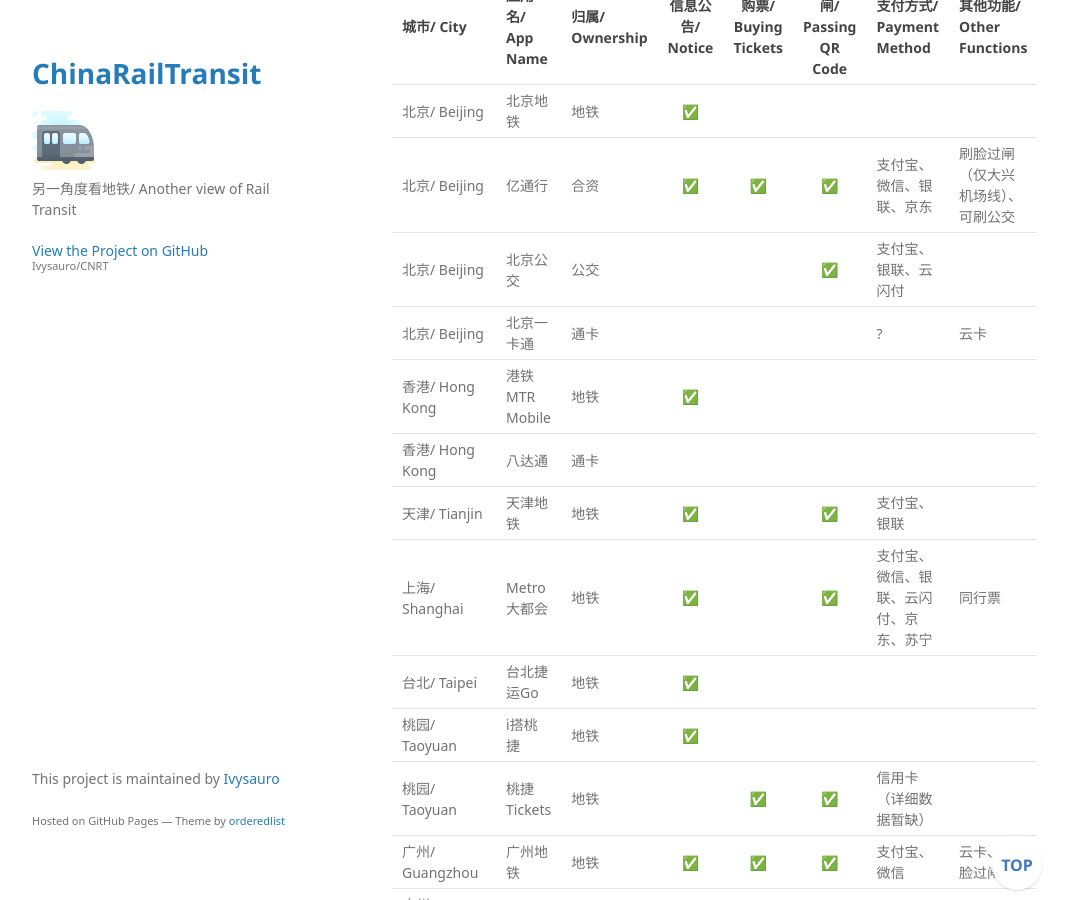
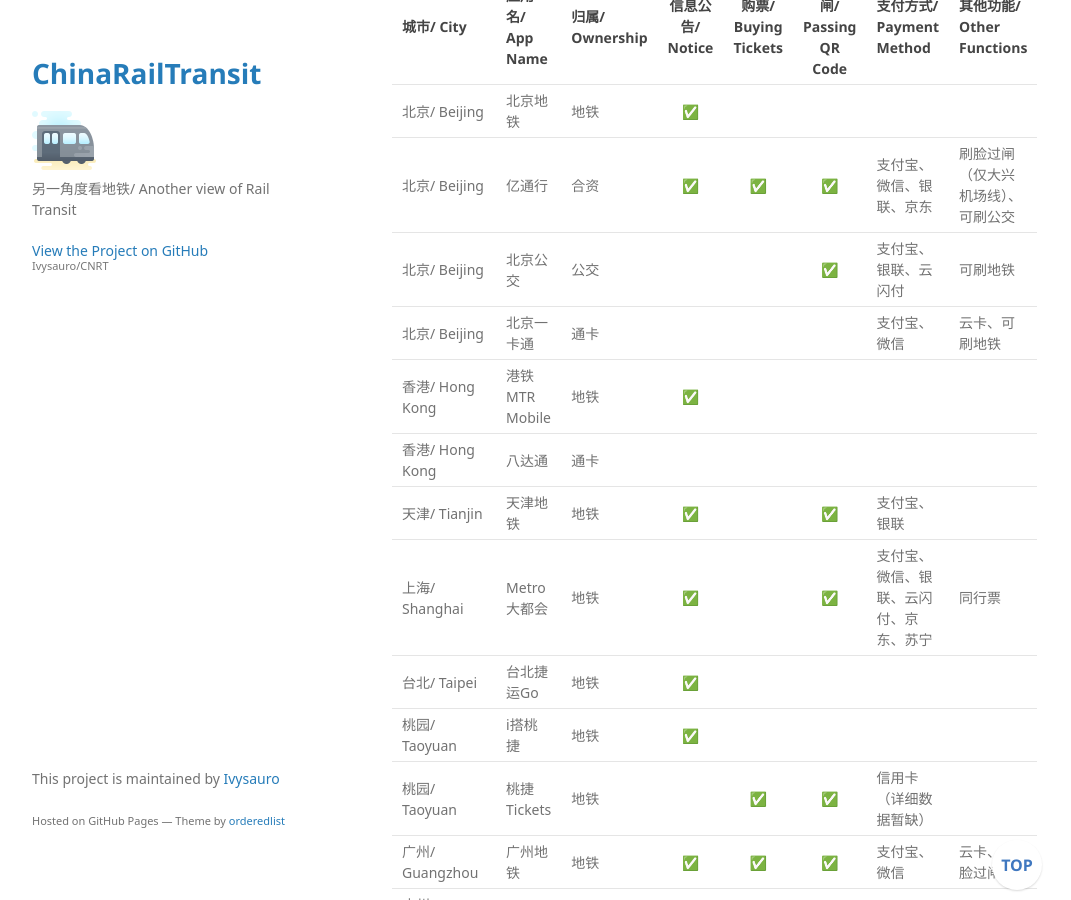
Before and after one commit to Ivysauro/CNRT, a Jekyll site: the page built from data/General Operations.md, in a window 1280 px wide and 900 px high, scrolled down 5379 px. Shown: the whole window, without its empty margins (178-1249 px from the left). Built offline with Jekyll 4.4.1, drawn with Linux system fonts in a browser that asks for light colours; some web fonts are replaced; our own code applies the rules of GitHub Pages for plain Markdown files; a script that is not in the unit is left out.

Commit message:
🍊更新北京数据

```diff
--- a/data/General Operations.md
+++ b/data/General Operations.md
@@ -148,8 +148,8 @@
 | :- | :- | :- | :-: | :-: | :-: | :- | :- |
 | 北京/ Beijing | 北京地铁 | 地铁 | ✅ |
 | 北京/ Beijing | 亿通行 | 合资 | ✅ | ✅ | ✅ | 支付宝、微信、银联、京东 | 刷脸过闸（仅大兴机场线）、可刷公交 |
-| 北京/ Beijing | 北京公交 | 公交 | | | ✅ | 支付宝、银联、云闪付 |
-| 北京/ Beijing | 北京一卡通 | 通卡 | | | | ? | 云卡 |
+| 北京/ Beijing | 北京公交 | 公交 | | | ✅ | 支付宝、银联、云闪付 | 可刷地铁 |
+| 北京/ Beijing | 北京一卡通 | 通卡 | | | | 支付宝、微信 | 云卡、可刷地铁 |
 | 香港/ Hong Kong | 港铁MTR Mobile | 地铁 | ✅ |
 | 香港/ Hong Kong | 八达通 | 通卡 |
 | 天津/ Tianjin | 天津地铁 | 地铁 |✅ | | ✅ | 支付宝、银联 |
```
